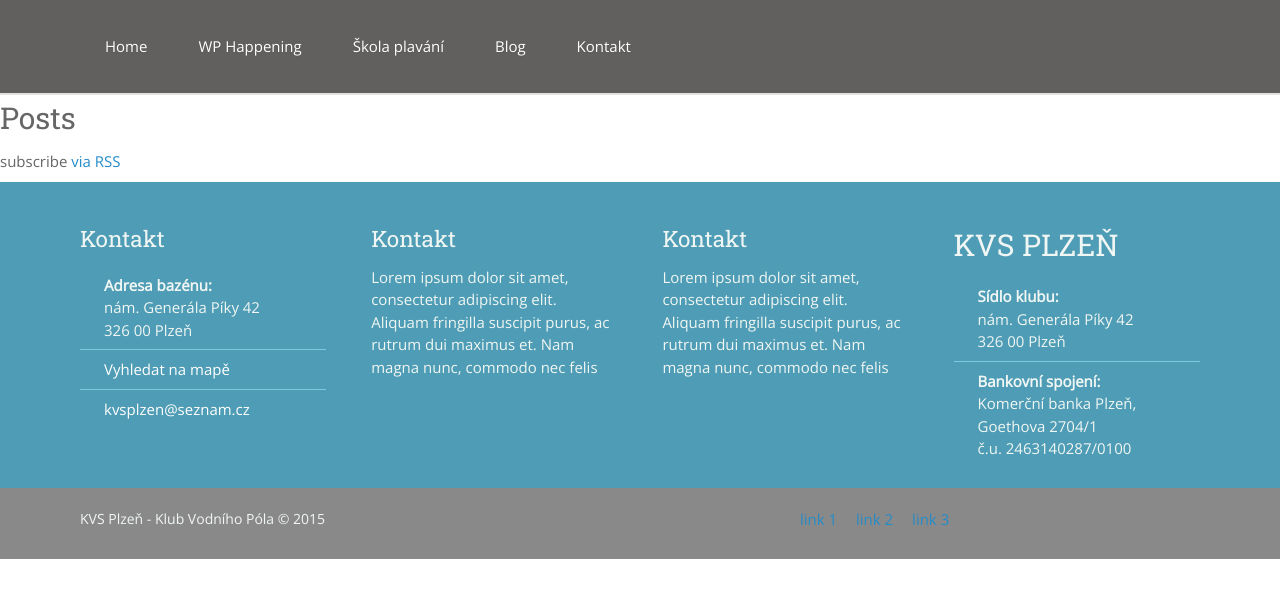
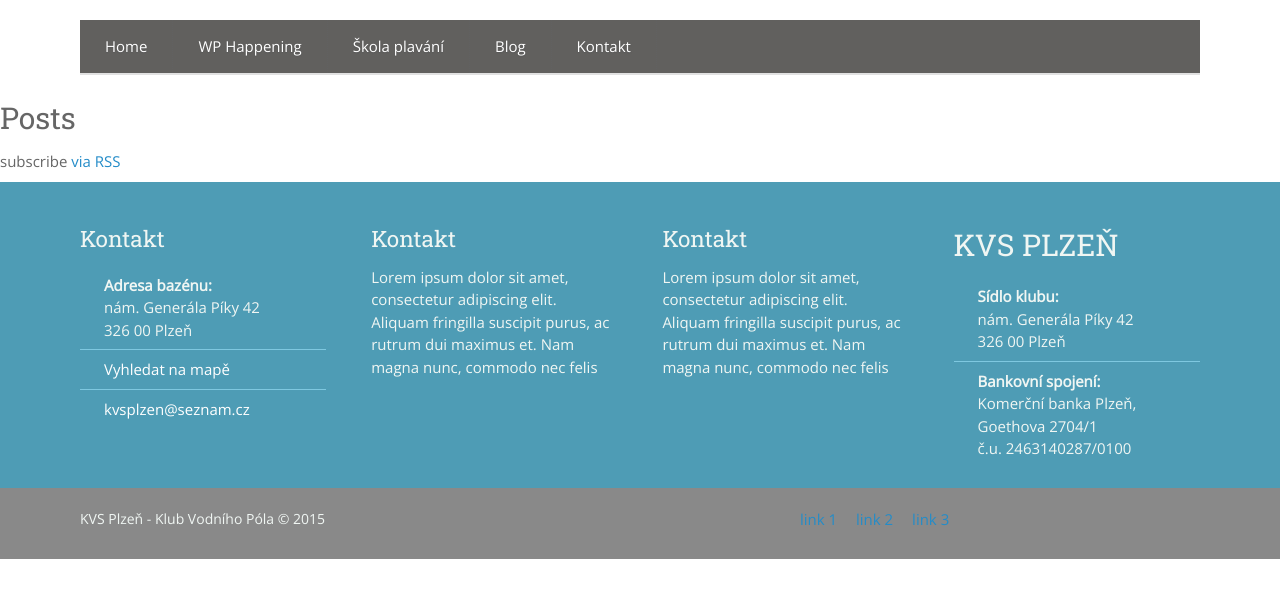
Before and after one commit to SteveVil/KVS-web, a Jekyll site: the page built from index.html, in a window 1280 px wide. Shown: the top 598 px of the page. Built offline with Jekyll 4.4.1, drawn with Linux system fonts in a browser that asks for light colours.

Commit message:
Update header.html

```diff
--- a/_includes/header.html
+++ b/_includes/header.html
@@ -1,9 +1,8 @@
 <div class="container">
 
 <header>
-
+  <div class="wrapper">
     <nav>
-    <div class="wrapper">
        <ul>
           <li><a href="/index.html" class="active">Home</a></li>
           <li><a href="/waterpolo_happening/">WP Happening</a></li>
@@ -11,7 +10,7 @@
           <li><a href="/Blog/">Blog</a></li>
           <li><a href="/kontakt/">Kontakt</a></li>
         </ul>
+
+    </nav>
   </div>
-    </nav>
-
 </header>
```
Lines whose indentation alone changed are shown as unchanged.
